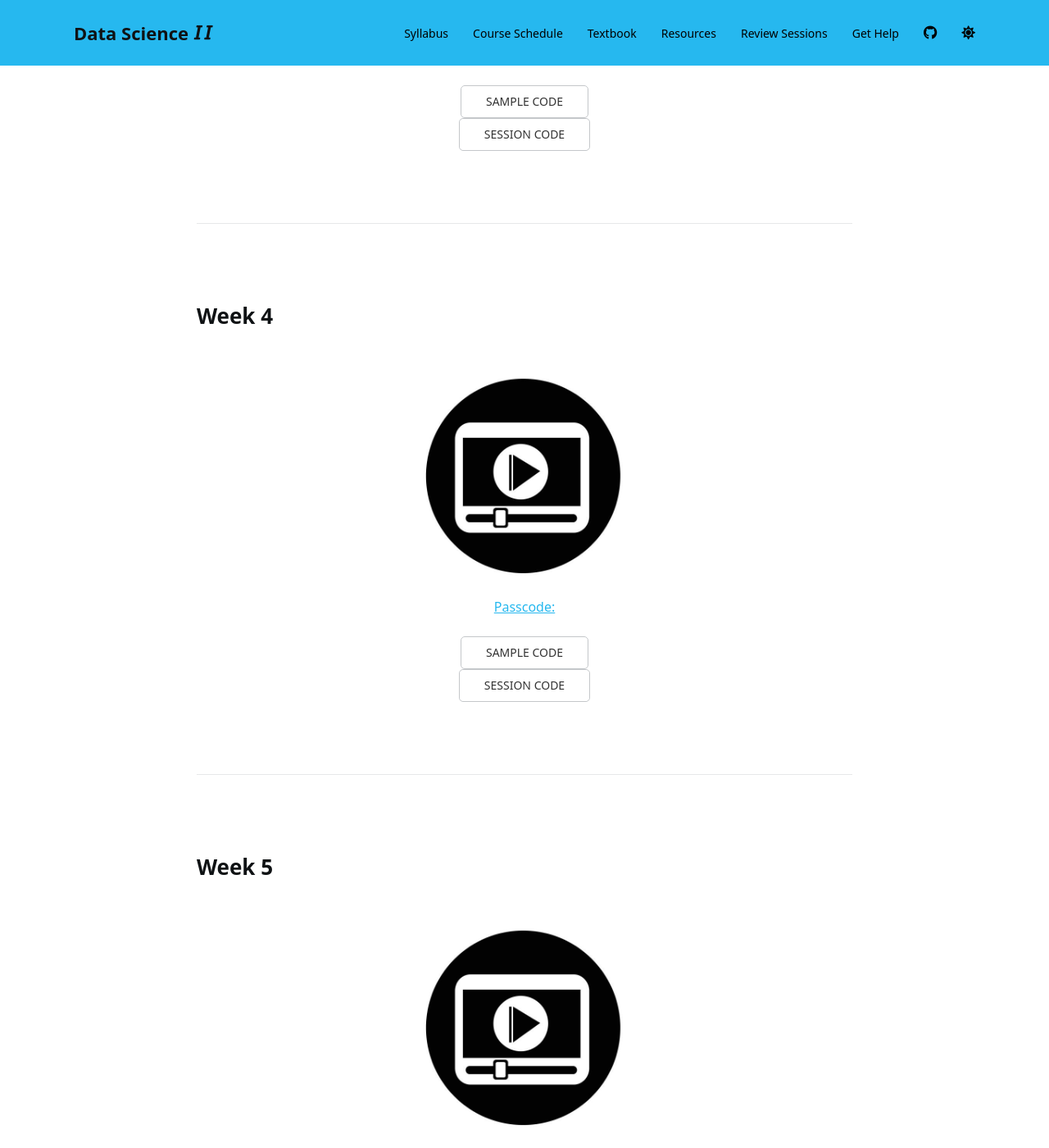
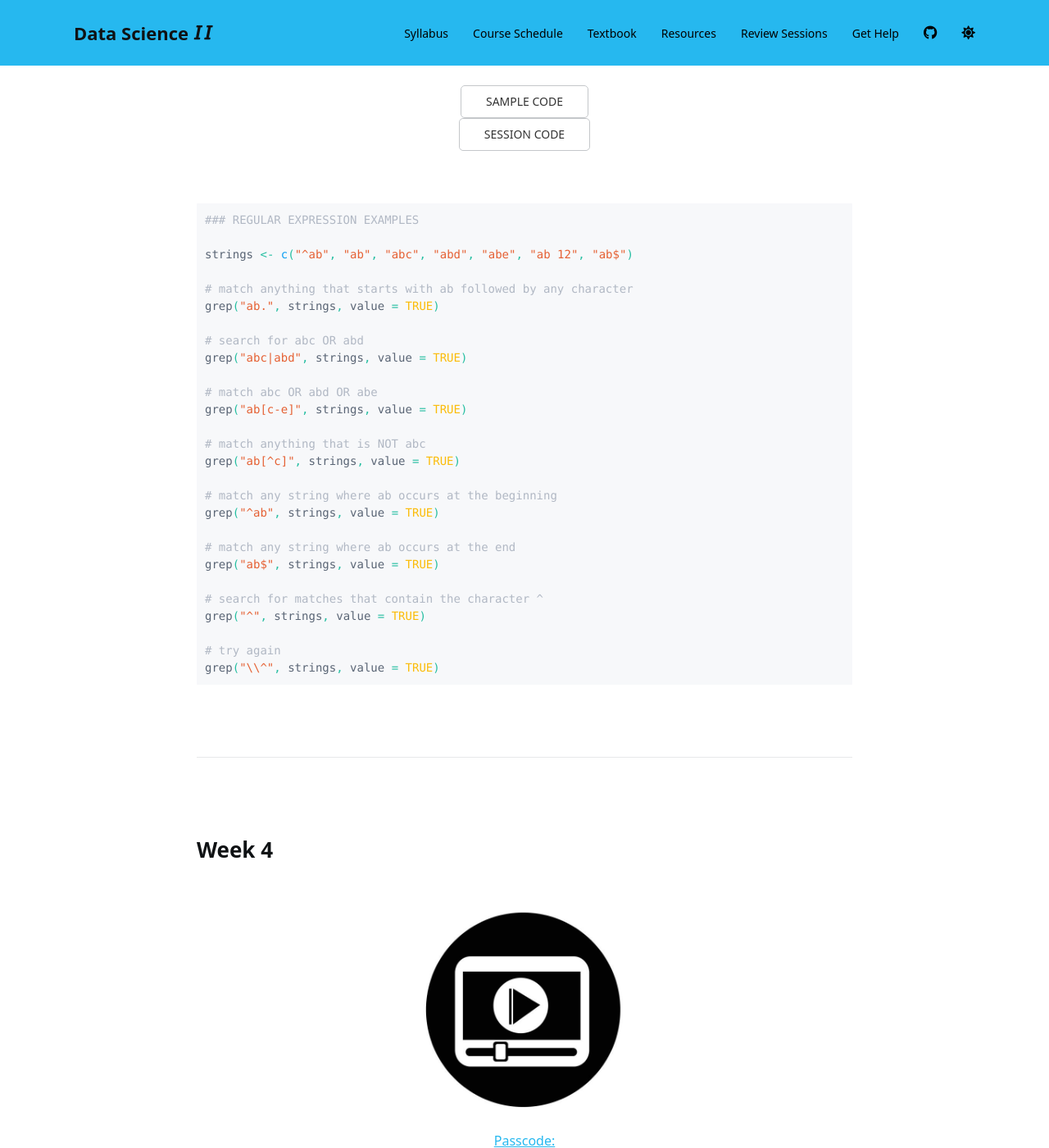
Before and after one commit to DS4PS/cpp-527-fall-2020, a Jekyll site: the page built from review.md, in a window 1280 px wide and 1400 px high, scrolled down 5309 px. Shown: the whole window at 82% size. Built offline with Jekyll 4.4.1, drawn with Linux system fonts in a browser that asks for light colours; nearby versions of some CDN libraries; a script bundle is joined from its source files by our own code; library files that are not in the unit come from our copies; a style sheet for code colours, icons or effects is not loaded.

Commit message:
Update review.md

````diff
--- a/review.md
+++ b/review.md
@@ -202,13 +202,45 @@ plot_ci( df=results )
 
   <br>
 
-  <a class="uk-button uk-button-default" href="https://www.dropbox.com/s/2jvyun5kunryinj/Examples.R?dl=0">SAMPLE CODE</a>
+  <a class="uk-button uk-button-default" href="https://raw.githubusercontent.com/DS4PS/cpp-527-fall-2020/master/review-sessions/week-03-regular-expressions.R">SAMPLE CODE</a>
 
   <br>
 
   <a class="uk-button uk-button-default" href="https://raw.githubusercontent.com/DS4PS/cpp-527-fall-2020/master/review-sessions/week-03-regular-expressions.Rhistory">SESSION CODE</a>
 
 </p>
+
+<br>
+
+```r
+### REGULAR EXPRESSION EXAMPLES
+
+strings <- c("^ab", "ab", "abc", "abd", "abe", "ab 12", "ab$")
+
+# match anything that starts with ab followed by any character
+grep("ab.", strings, value = TRUE)
+
+# search for abc OR abd
+grep("abc|abd", strings, value = TRUE)
+
+# match abc OR abd OR abe
+grep("ab[c-e]", strings, value = TRUE)
+
+# match anything that is NOT abc
+grep("ab[^c]", strings, value = TRUE)
+
+# match any string where ab occurs at the beginning
+grep("^ab", strings, value = TRUE)
+
+# match any string where ab occurs at the end
+grep("ab$", strings, value = TRUE)
+
+# search for matches that contain the character ^
+grep("^", strings, value = TRUE)
+
+# try again
+grep("\\^", strings, value = TRUE)
+```
 
 
 <br>
````
